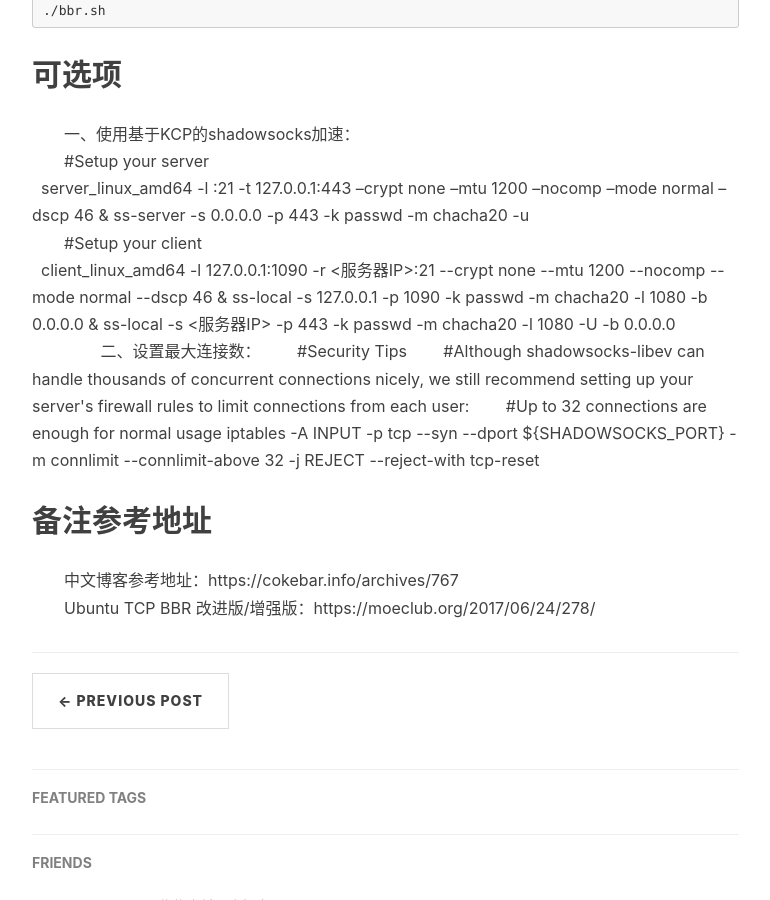
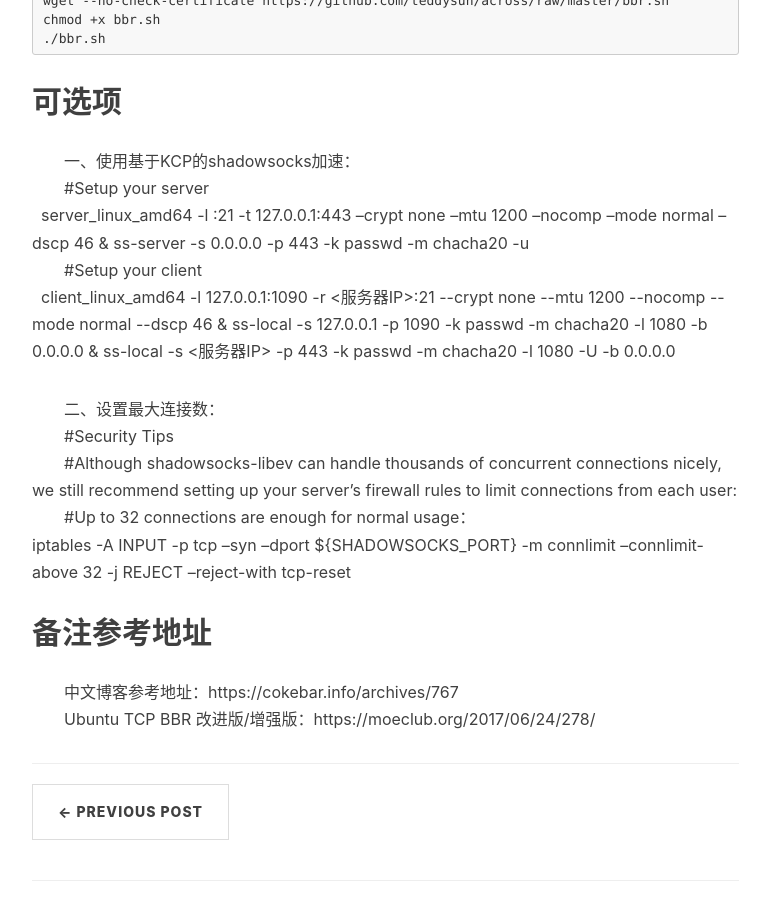
Before and after one commit to ARTAvrilLavigne/ARTAvrilLavigne.github.io, a Jekyll site: the page built from _posts/2017-10-31-shadowsocks-libev.markdown, in a window 1280 px wide and 900 px high, scrolled down 2175 px. Shown: the whole window, without its empty margins (233-1003 px from the left). Built offline with Jekyll 4.4.1, drawn with Linux system fonts in a browser that asks for light colours; nearby versions of some CDN libraries; comment, search, counter and statistics services are not loaded; some of the changed text lies outside the part shown.

```diff
--- a/_posts/2017-10-31-shadowsocks-libev.markdown
+++ b/_posts/2017-10-31-shadowsocks-libev.markdown
@@ -55,11 +55,12 @@ tags:
 　　#Setup your client
     client_linux_amd64 -l 127.0.0.1:1090 -r <服务器IP>:21 --crypt none --mtu 1200 --nocomp --mode normal --dscp 46 & ss-local -s 127.0.0.1 -p 1090 -k passwd -m chacha20 -l 1080 -b 0.0.0.0 & ss-local -s <服务器IP> -p 443 -k passwd -m chacha20 -l 1080 -U -b 0.0.0.0
 
+
 　　二、设置最大连接数：
 　　#Security Tips
 　　#Although shadowsocks-libev can handle thousands of concurrent connections nicely, we still recommend setting up your server's
 firewall rules to limit connections from each user:
-　　#Up to 32 connections are enough for normal usage
+　　#Up to 32 connections are enough for normal usage：
     iptables -A INPUT -p tcp --syn --dport ${SHADOWSOCKS_PORT} -m connlimit --connlimit-above 32 -j REJECT --reject-with tcp-reset
 
 
```
